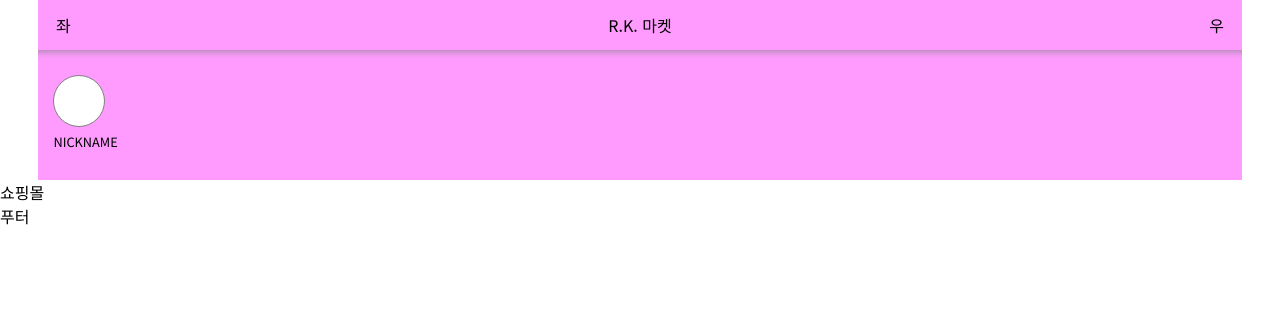
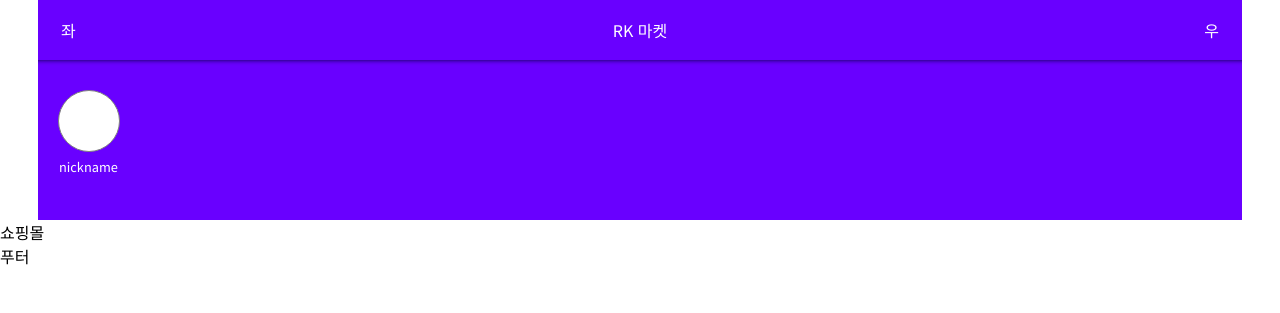
Before and after one commit to bhseo1223/RKMARKET-APP, a Node server app: page /main/main in a window 1280 px wide. Shown: the top 313 px of the page. Run offline with Node 20, Linux system fonts and the light colour scheme.

Commit message:
1st commit

```diff
--- a/public/css/main/main_header.css
+++ b/public/css/main/main_header.css
@@ -2,7 +2,7 @@
 
 header { /* 전체 */
     width: 100%;
-    height: 60px;
+    height: 70px;
     background: white;
 }
 
@@ -10,24 +10,27 @@ header { /* 전체 */
     display: flex;
     justify-content: space-between;
     width: 94%;
-    height: 50px;
+    height: 60px;
     margin: auto;
     background: var(--color-main-header-backgroud);
 }
 .mainheader-top{ /* 헤더-상단 */
     text-align: center;
-    height: 50px;
-    line-height: 50px;
+    height: 60px;
+    line-height: 60px;
     background: var(--color-main-header-backgroud);
 }
+.mainheader-top > p {
+    color: white;
+}
 .top-left { /* 상단-좌 */
-    width: 50px;
+    width: 60px;
 }
 .top-center { /* 상단-가운데 */
     width: 200px;
 }
 .top-right { /* 상단-우 */
-    width: 50px;
+    width: 60px;
 }
 
 .mainheader-hr { /* 전체-라인*/
@@ -35,7 +38,7 @@ header { /* 전체 */
     height: 10px;
     margin: auto;
     border: 0;
-    box-shadow: 0 10px 10px -10px gray inset;
+    box-shadow: 0 5px 5px -5px rgba(0, 0, 55) inset;
     background: var(--color-main-header-backgroud);
 }
 
--- a/public/css/main/main_section.css
+++ b/public/css/main/main_section.css
@@ -7,31 +7,32 @@ section {  /* 전체 */
 
 .section-member {   /* 전체-회원정보 */
     width: 94%;
-    height: 120px;
+    height: 150px;
     margin: auto;
     background: var(--color-main-section-backgroud);
 }
 .member-top {
-    height: 15px;
+    height: 20px;
 }
 .member-left {
 }
 .left-image {
-    width: 50px;
-    height: 50px;
-    margin: 0 0 0 15px;
+    width: 60px;
+    height: 60px;
+    margin: 0 0 0 20px;
     border-radius: 50%;
     border: 1px solid gray;
     background: white;
 }
 .left-nickname {
     width: 50px;
-    margin: 5px 0 0 15px;
+    margin: 5px 0 0 20px;
 }
 .nickname-data {
     text-align: center;
-    width: 50px;
+    width: 60px;
     font-size: 0.8rem;
+    color: white;
 }
 
 
--- a/public/css/style.css
+++ b/public/css/style.css
@@ -2,12 +2,12 @@
 
 /* 공통 */
 :root {
-    --color-main: rgb(155, 0, 155); /* 메인 */
+    --color-main: rgb(0155, 0, 255); /* 메인 */
 
     /* 백그라운드 */
-    --color-main-header-backgroud: rgb(255, 155, 255); /* 메인 헤더 백그라운드 */
-    --color-main-section-backgroud: rgb(255, 155, 255); /* 메인 섹션 백그라운드 */
-    --color-main-footer-backgroud: rgb(255, 255, 255); /* 메인 푸터 백그라운드 */
+    --color-main-header-backgroud: rgb(105, 0, 255); /* 메인 헤더 백그라운드 */
+    --color-main-section-backgroud: rgb(105, 0, 255); /* 메인 섹션 백그라운드 */
+    --color-main-footer-backgroud: rgb(155, 0, 255); /* 메인 푸터 백그라운드 */
 
     /* 박스 */
     --color-box: rgb(125, 125, 125); /* 박스 */
--- a/views/main/parts/main_header.ejs
+++ b/views/main/parts/main_header.ejs
@@ -3,13 +3,13 @@
 <header>
     <div class="header-mainheader">
         <div class="mainheader-top top-left">
-            좌
+            <p>좌</p>
         </div>
         <div class="mainheader-top top-center">
-            R.K. 마켓
+            <p>RK 마켓</p>
         </div>
         <div class="mainheader-top top-right">
-            우
+            <p>우</p>
         </div>
     </div>
 
--- a/views/main/parts/main_section.ejs
+++ b/views/main/parts/main_section.ejs
@@ -10,7 +10,7 @@
 
             </div>
             <div class="left-nickname">
-                <p class="nickname-data">NICKNAME</p>
+                <p class="nickname-data">nickname</p>
             </div>
         </div>
     </div>
```
